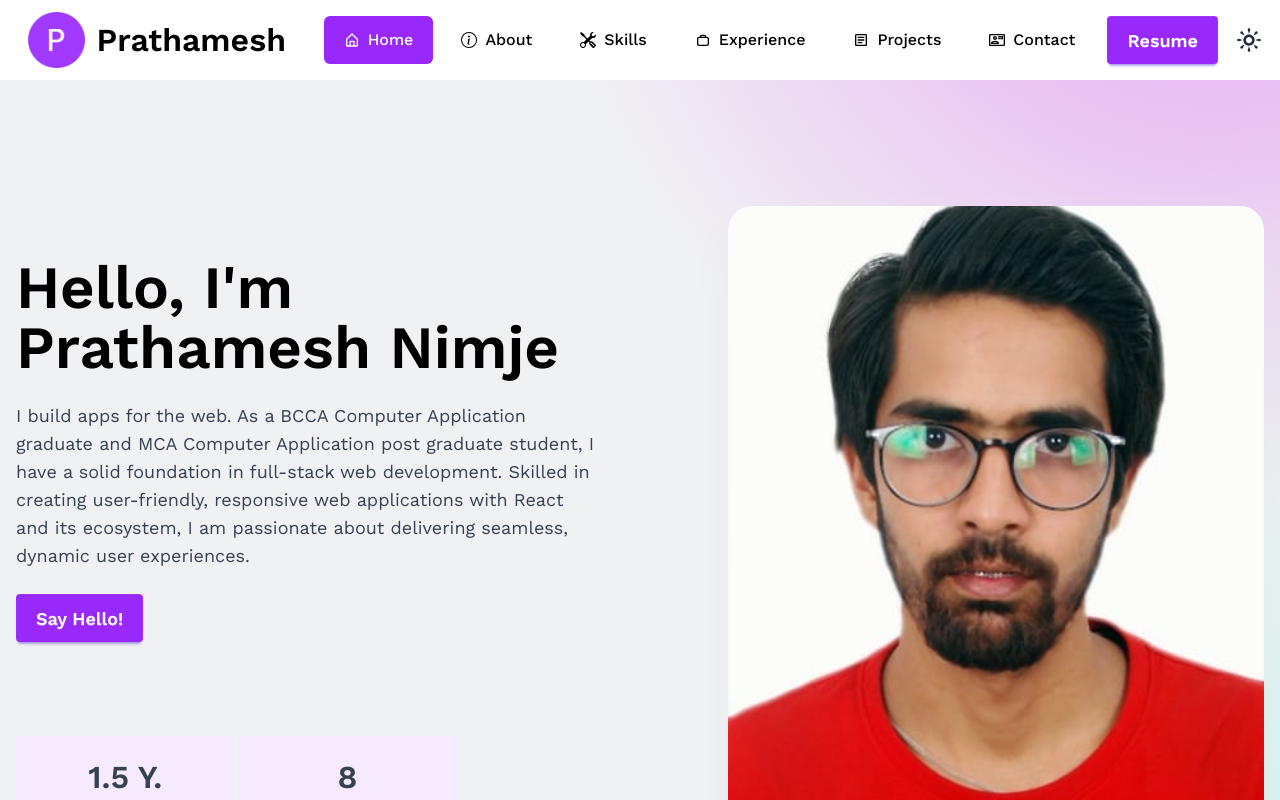
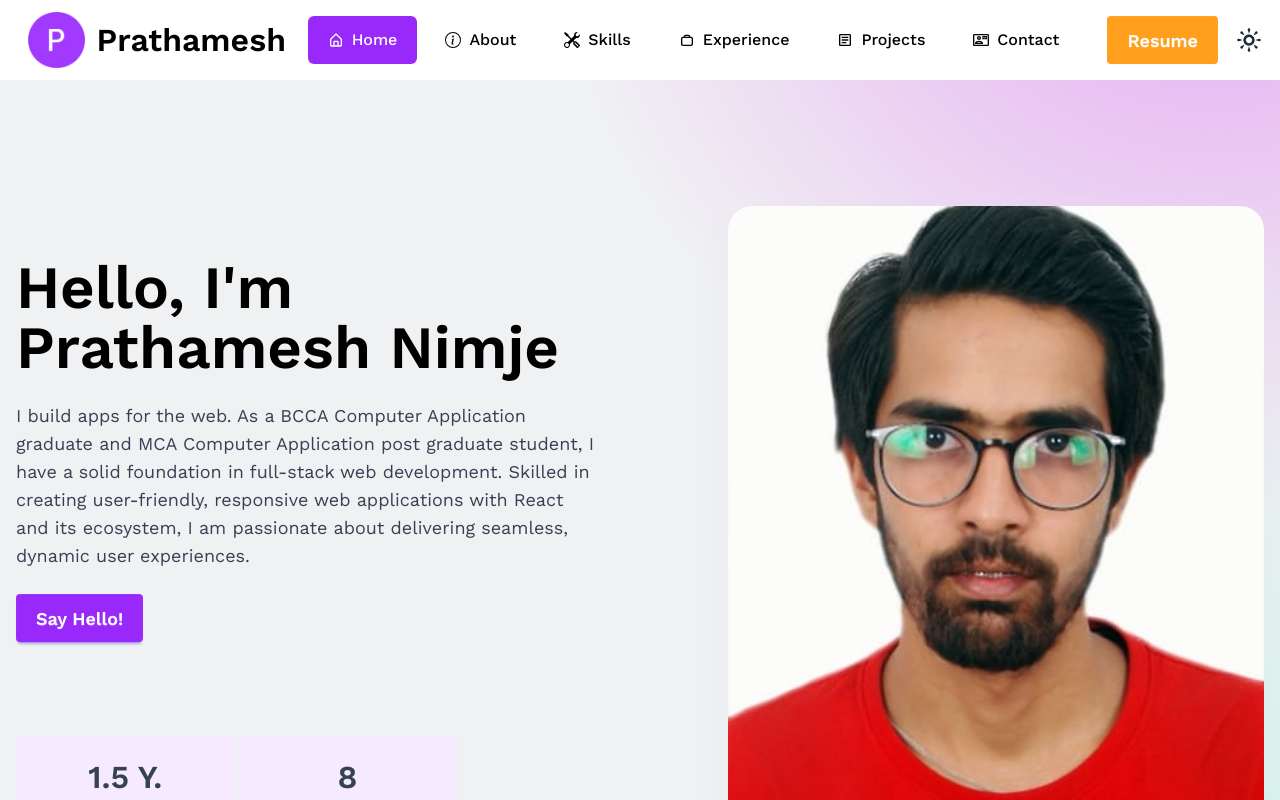
Before and after one commit to nimjeprathamesh/prathamesh-portfolio, a React (Vite) app in the folder frontend/: page / in a window 1280 px wide. Shown: the top 800 px of the page. Built offline with nearby package versions, Linux system fonts and the light colour scheme.

Commit message:
bugs fixed

```diff
--- a/frontend/src/components/common/navbar/NavBar.jsx
+++ b/frontend/src/components/common/navbar/NavBar.jsx
@@ -72,11 +72,7 @@ const NavBar = () => {
         href="/Prathamesh_Nimje_Resume.pdf"
         target="_blank"
         rel="noopener noreferrer"
-        className={`w-full flex items-center justify-start p-2 rounded-md transition-colors ${
-          theme === 'light'
-            ? 'hover:bg-gray-100 text-black'
-            : 'hover:bg-gray-700 text-white'
-        }`}
+        className="flex items-center justify-start p-2 rounded-md transition-colors bg-[#ff9f1c] text-[#fff] border-0 hover:bg-[#ff7f1c] font-semibold ml-4"
       >
         <span className="font-medium">Resume</span>
       </a>
@@ -179,7 +175,7 @@ const NavBar = () => {
           </ul>
           <p className="hidden lg:block">
             <a
-              className="btn btn-sm xs:btn-md sm:btn-lg btn-primary"
+              className="btn btn-sm xs:btn-md sm:btn-lg bg-[#ff9f1c] text-[#fff] border-0 hover:bg-[#ff7f1c] font-semibold ml-4"
               href="/Prathamesh_Nimje_Resume.pdf"
               target="_blank"
               rel="noopener noreferrer"
```
